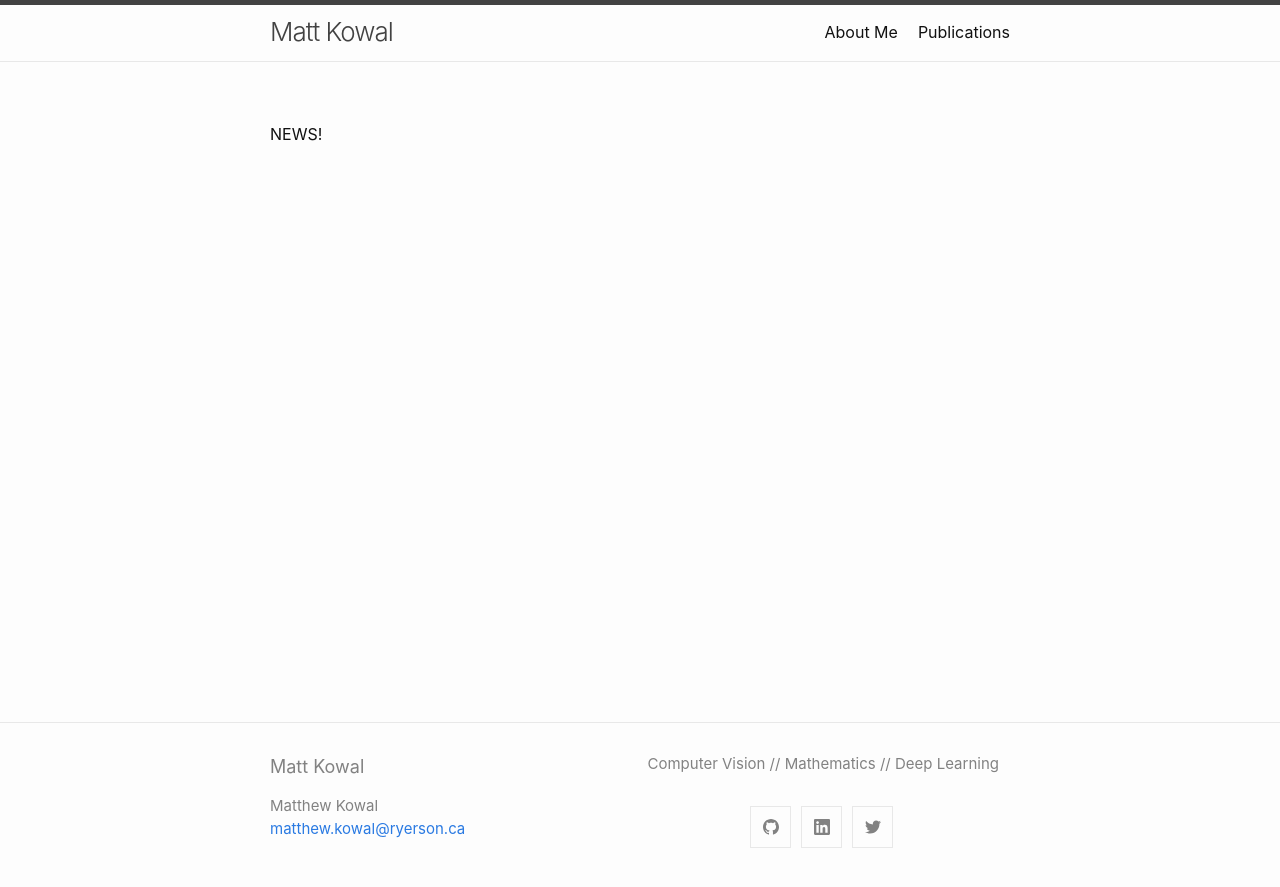
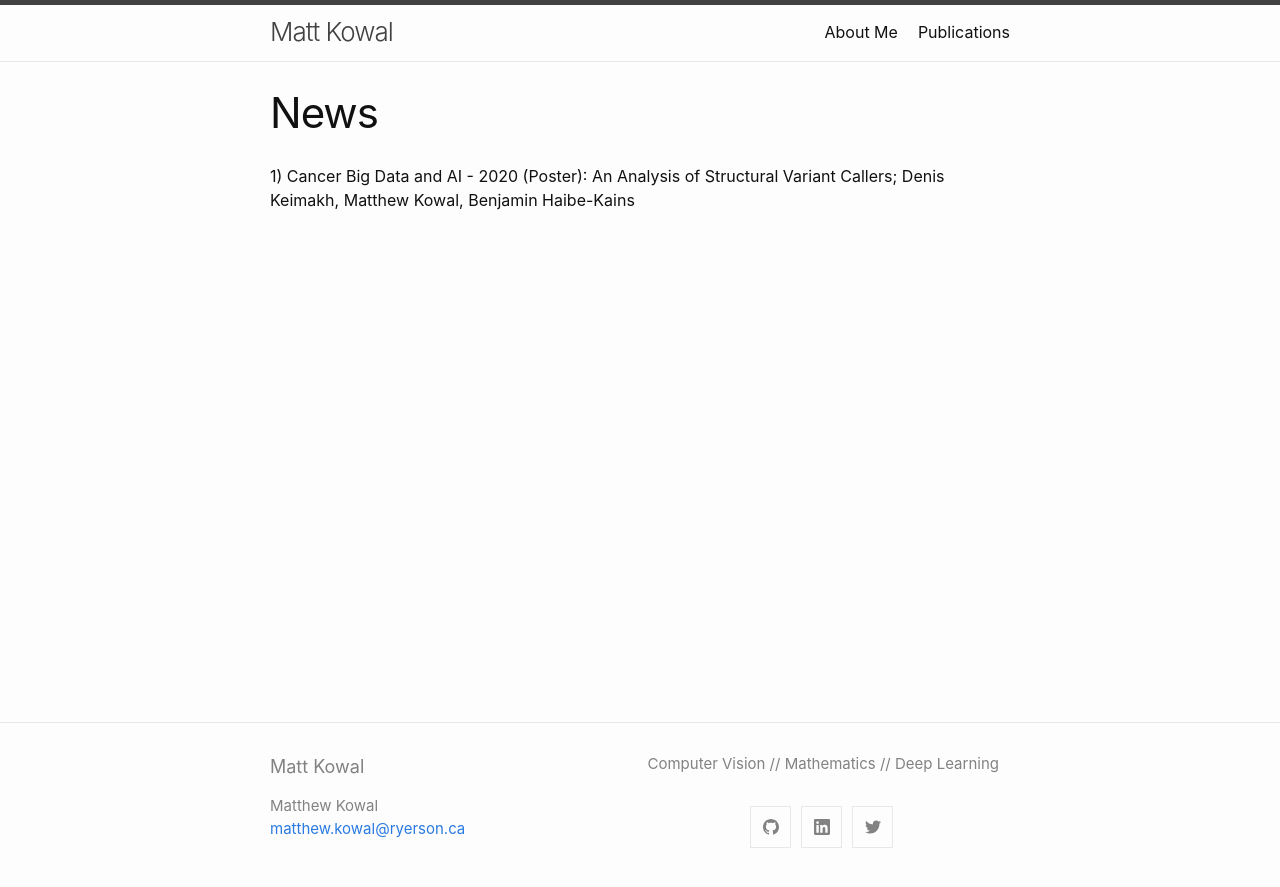
Before and after one commit to MKowal2/MKowal4.github.io, a Jekyll site: the page built from news.md, in a window 1280 px wide. Shown: the top 887 px of the page. Built offline with Jekyll 4.4.1, drawn with Linux system fonts in a browser that asks for light colours; our own code applies the rules of GitHub Pages for plain Markdown files.

Commit message:
Update news.md

```diff
--- a/news.md
+++ b/news.md
@@ -1 +1,7 @@
-NEWS!
+---
+layout: page
+title: News
+permalink: /news/
+---
+
+1) Cancer Big Data and AI - 2020 (Poster): An Analysis of Structural Variant Callers; Denis Keimakh, Matthew Kowal, Benjamin Haibe-Kains
```
